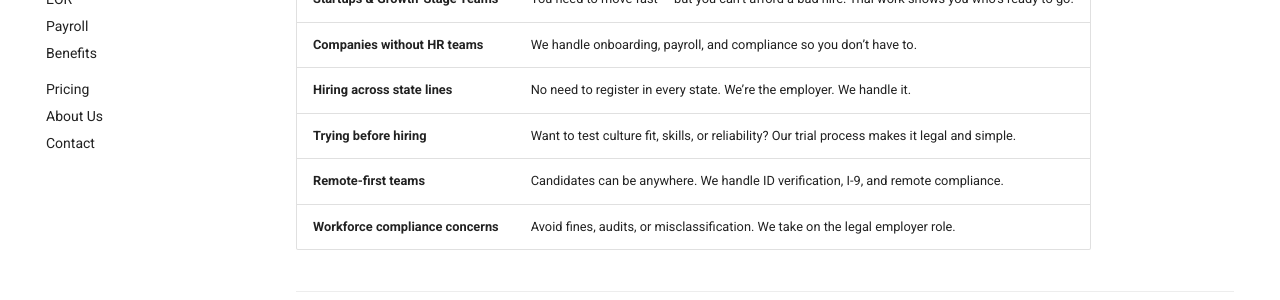
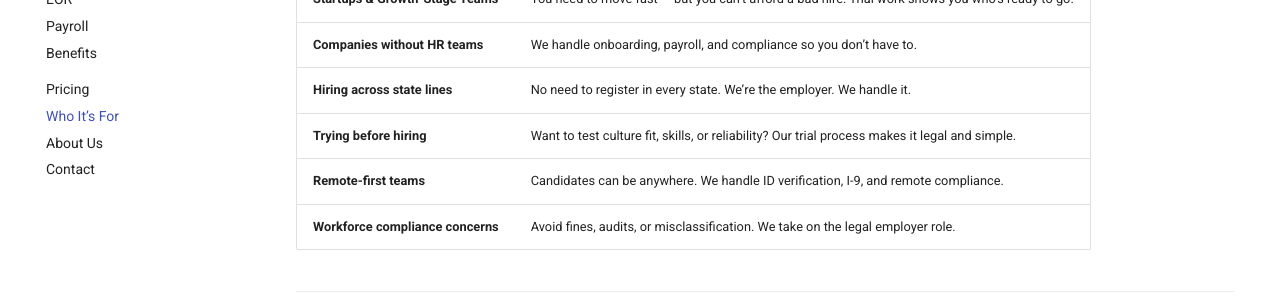
Before and after one commit to cirrusflyer275ds/ctx-eor-site, an MkDocs documentation site: the page built from docs/who-its-for.md, in a window 1280 px wide. Shown: the part 417-717 px from the top of the page. Built offline with MkDocs 1.6.1 and Material for MkDocs 9.7.7, drawn with Linux system fonts in a browser that asks for light colours.

Commit message:
Update mkdocs.yml

```diff
--- a/mkdocs.yml
+++ b/mkdocs.yml
@@ -40,5 +40,6 @@ nav:
       - Benefits: benefits.md
 
   - Pricing: pricing.md
+  - Who It’s For: who-its-for.md
   - About Us: about.md
   - Contact: contact.md
```
